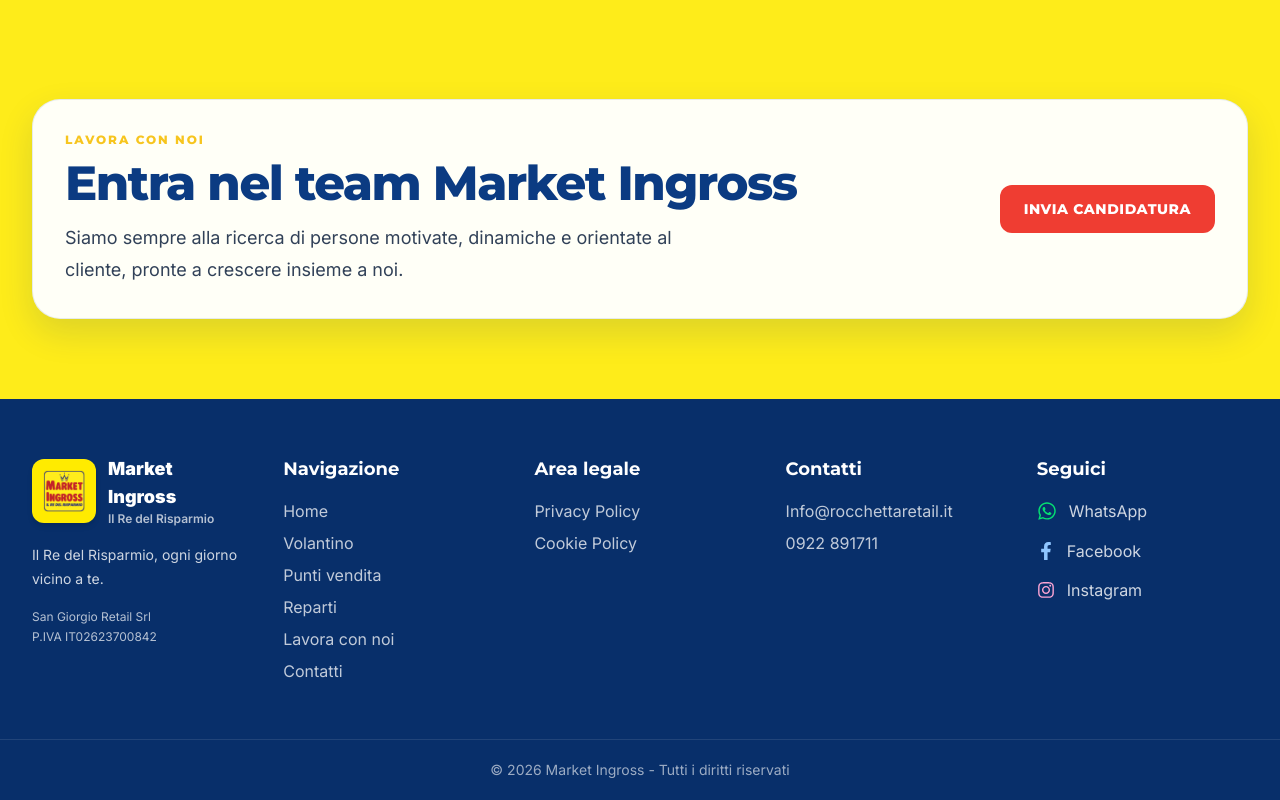
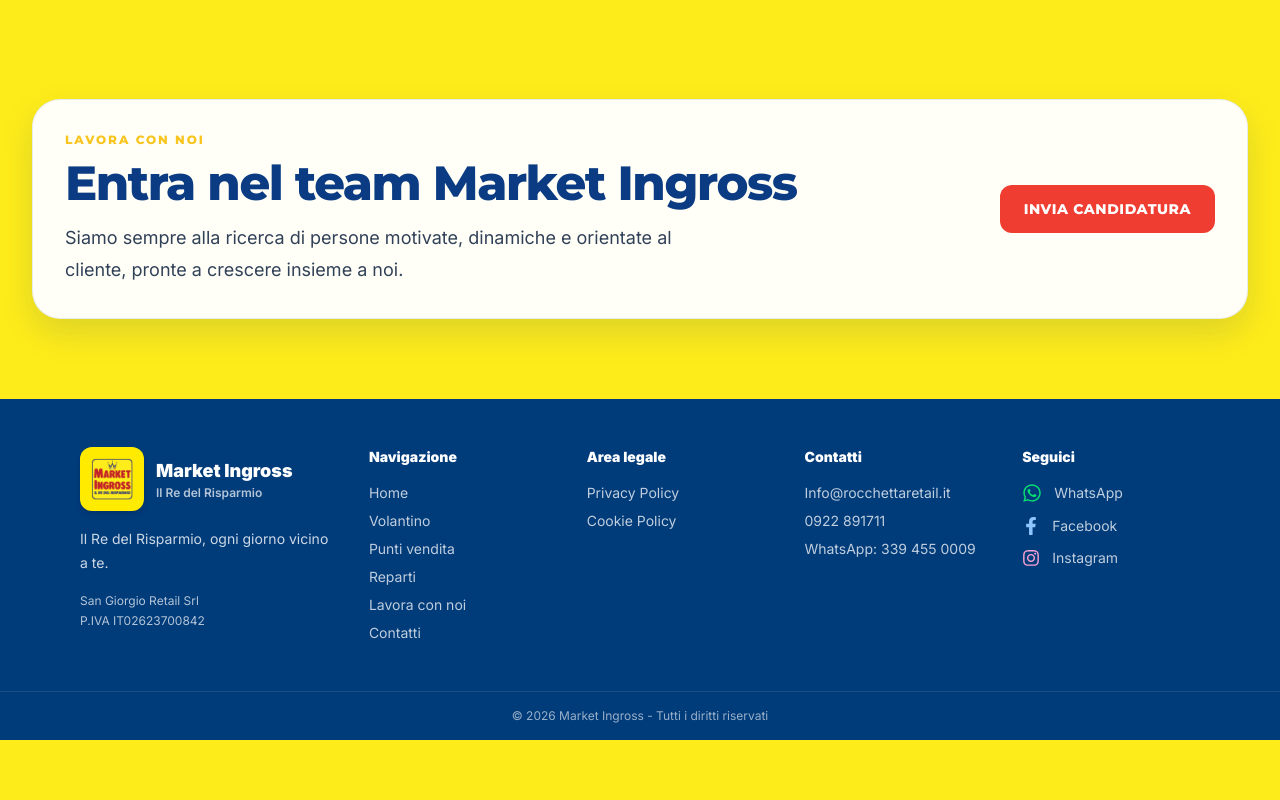
Before and after one commit to rzirafi87-arch/market-ingross-site, a Next.js app: page / in a window 1280 px wide. Shown: the part 7501-8301 px from the top of the page. After the commit the page ends 8241 px from the top, so only its background shows below. Built offline with nearby package versions, Linux system fonts and the light colour scheme.

Commit message:
Aggiorna WhatsApp e sistema footer

```diff
--- a/components/layout/floating-actions.tsx
+++ b/components/layout/floating-actions.tsx
@@ -38,7 +38,7 @@
       )}
 
       <a
-        href="https://wa.me/390922891711"
+        href="https://wa.me/393394550009?text=Ciao%20Market%20Ingross%2C%20vorrei%20ricevere%20informazioni."
         target="_blank"
         rel="noopener noreferrer"
         aria-label="Messaggia con noi su WhatsApp"
--- a/components/layout/site-footer.tsx
+++ b/components/layout/site-footer.tsx
@@ -5,9 +5,12 @@
 import { mainNavLinks } from "@/data/navigation";
 
 export function SiteFooter() {
+  const whatsappHref =
+    "https://wa.me/393394550009?text=Ciao%20Market%20Ingross%2C%20vorrei%20ricevere%20informazioni.";
+
   return (
-    <footer className="bg-[#082F6A] text-white">
-      <div className="mx-auto grid max-w-7xl gap-10 px-4 py-14 md:grid-cols-2 lg:grid-cols-5 lg:px-8">
+    <footer className="bg-[#003b7a] text-white">
+      <div className="mx-auto grid max-w-6xl gap-10 px-4 py-12 md:grid-cols-[1.4fr_1fr_1fr_1fr_1fr]">
         <div>
           <div className="mb-4 flex items-center gap-3">
             <Image
@@ -38,8 +41,8 @@
         </div>
 
         <div>
-          <h3 className="font-heading text-lg font-bold">Navigazione</h3>
-          <ul className="mt-4 space-y-2 text-white/75">
+          <h4 className="mb-4 text-sm font-black text-white">Navigazione</h4>
+          <ul className="space-y-2 text-sm text-white/75">
             {mainNavLinks.map((link) => (
               <li key={link.href}>
                 <Link href={link.href} className="hover:text-white">
@@ -51,8 +54,8 @@
         </div>
 
         <div>
-          <h3 className="font-heading text-lg font-bold">Area legale</h3>
-          <ul className="mt-4 space-y-2 text-white/75">
+          <h4 className="mb-4 text-sm font-black text-white">Area legale</h4>
+          <ul className="space-y-2 text-sm text-white/75">
             <li>
               <Link href="/privacy-policy" className="hover:text-white">
                 Privacy Policy
@@ -67,21 +70,39 @@
         </div>
 
         <div>
-          <h3 className="font-heading text-lg font-bold">Contatti</h3>
-          <ul className="mt-4 space-y-2 text-white/75">
-            <li>{companyInfo.email}</li>
-            <li>{companyInfo.generalPhone}</li>
+          <h4 className="mb-4 text-sm font-black text-white">Contatti</h4>
+          <ul className="space-y-2 text-sm text-white/75">
+            <li>
+              <a href={`mailto:${companyInfo.email}`} className="hover:text-white">
+                {companyInfo.email}
+              </a>
+            </li>
+            <li>
+              <a href="tel:+390922891711" className="hover:text-white">
+                0922 891711
+              </a>
+            </li>
+            <li>
+              <a
+                href={whatsappHref}
+                target="_blank"
+                rel="noopener noreferrer"
+                className="hover:text-white"
+              >
+                WhatsApp: 339 455 0009
+              </a>
+            </li>
           </ul>
         </div>
 
         <div>
-          <h3 className="font-heading text-lg font-bold">Seguici</h3>
-          <ul className="mt-4 space-y-3 text-white/80">
+          <h4 className="mb-4 text-sm font-black text-white">Seguici</h4>
+          <ul className="space-y-2 text-sm text-white/75">
             <li>
               <a
-                href={`https://wa.me/39${companyInfo.whatsappNumber}`}
+                href={whatsappHref}
                 target="_blank"
-                rel="noreferrer"
+                rel="noopener noreferrer"
                 className="inline-flex items-center gap-3 hover:text-white"
               >
                 <FaWhatsapp className="text-xl text-green-400" />
@@ -93,7 +114,7 @@
               <a
                 href={companyInfo.facebookUrl}
                 target="_blank"
-                rel="noreferrer"
+                rel="noopener noreferrer"
                 className="inline-flex items-center gap-3 hover:text-white"
               >
                 <FaFacebookF className="text-lg text-blue-300" />
@@ -105,7 +126,7 @@
               <a
                 href={companyInfo.instagramUrl}
                 target="_blank"
-                rel="noreferrer"
+                rel="noopener noreferrer"
                 className="inline-flex items-center gap-3 hover:text-white"
               >
                 <FaInstagram className="text-lg text-pink-300" />
@@ -116,7 +137,7 @@
         </div>
       </div>
 
-      <div className="border-t border-white/10 py-5 text-center text-sm text-white/60">
+      <div className="border-t border-white/10 px-4 py-4 text-center text-xs text-white/60">
         © 2026 Market Ingross - Tutti i diritti riservati
       </div>
     </footer>
```
